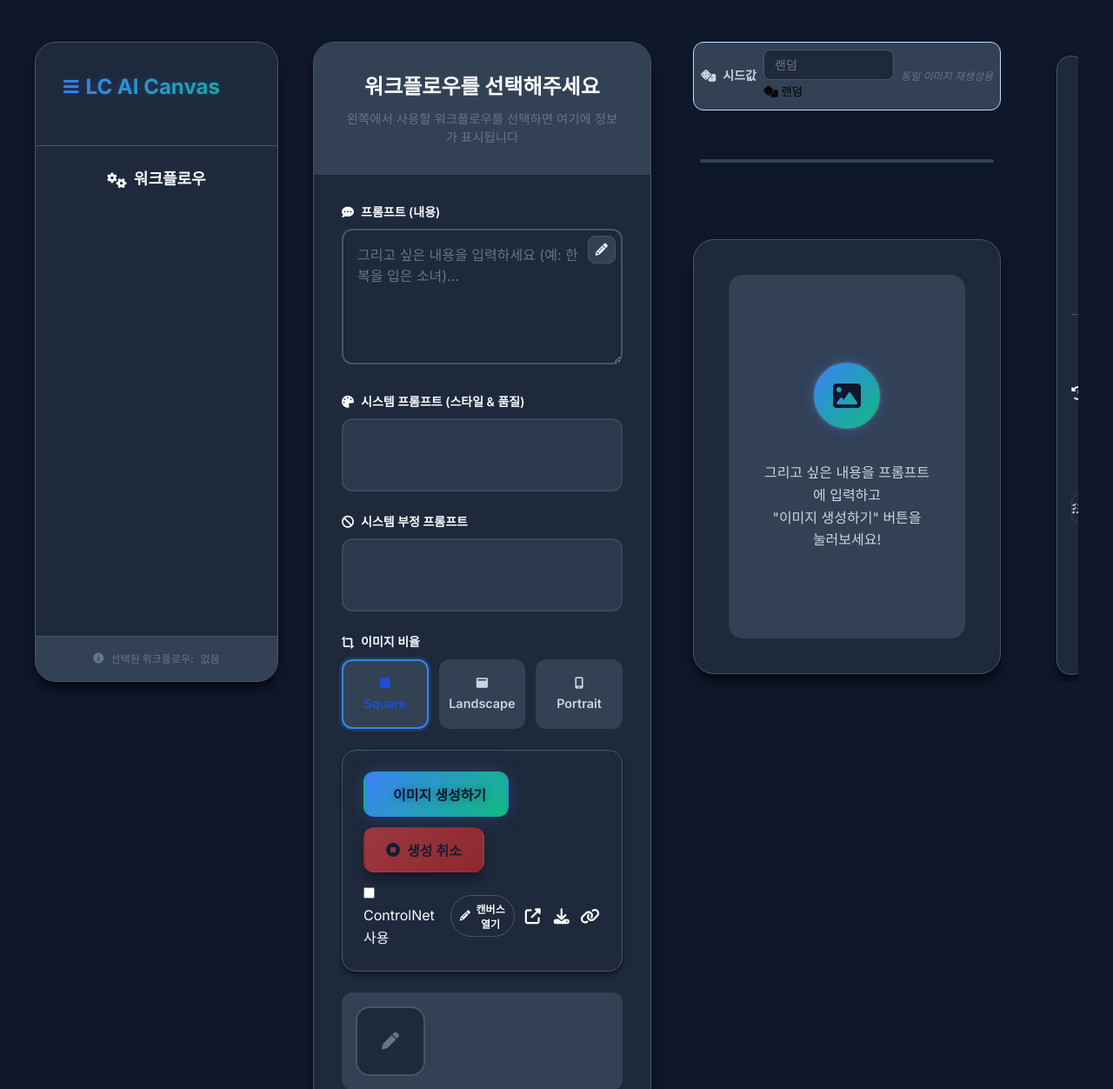
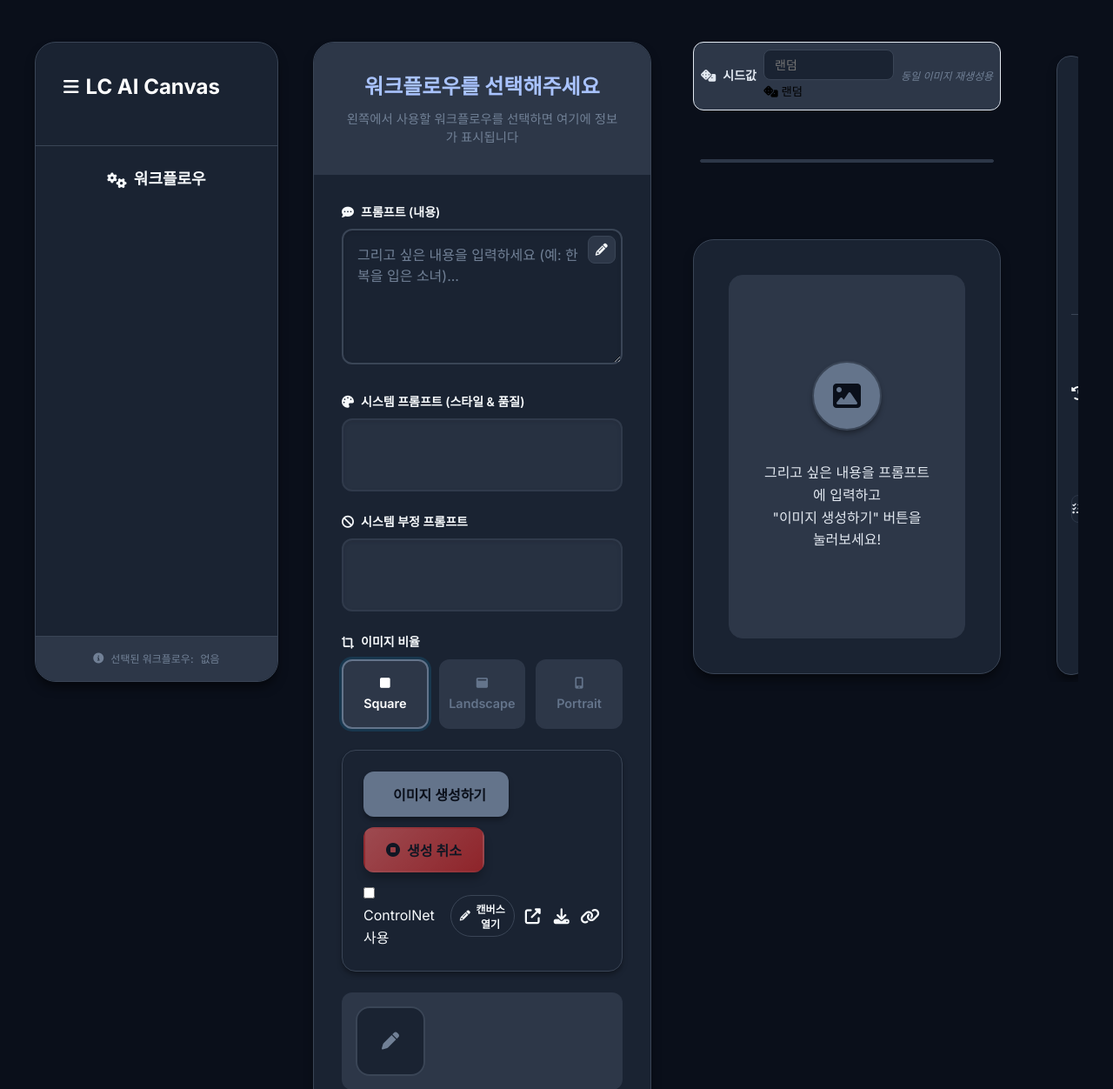
Before and after one commit to YoungkyuAlexKim/ComfyUI_FastAPI, a FastAPI app: template templates/index.html in a window 1280 px wide. Shown: the top 1252 px of the page at 87% size. Run offline with FastAPI, Linux system fonts and the light colour scheme; the template is opened without the code that fills it, so the values that code supplies are empty; parts of the project's set-up code (start-up, migrations or seed data) failed here and were passed over; some libraries are stand-ins or nearby versions.

Commit message:
프론트 버그 수정 및 로깅/예외 처리 표준화
프롬프트 변환 버튼 선택자 수정, ControlNet 캔버스 불러오기 폴백 추가
- HTTP 요청 로깅 미들웨어와 전역 예외 핸들러 도입
- main/comfy_client의 print 제거, 구조화 로그(JSON)로 일원화
- 기능 동일성 유지 및 린트 통과 확인

```diff
--- a/app/main.py
+++ b/app/main.py
@@ -34,11 +34,72 @@ from llm.prompt_translator import PromptTranslator
 try:
     translator = PromptTranslator(model_path="./models/gemma-3-4b-it-Q6_K.gguf")
 except FileNotFoundError as e:
-    print(f"경고: {e}. 프롬프트 번역 기능이 비활성화됩니다.")
+    logger.warning({"event": "llm_load_warning", "message": str(e)})
     translator = None
 
 templates = Jinja2Templates(directory="templates")
 app = FastAPI(title="ComfyUI FastAPI Server", version="0.4.0 (Jobs & Queues)")
+logger = setup_logging()
+
+# --- HTTP request logging middleware ---
+@app.middleware("http")
+async def http_logging_middleware(request: Request, call_next):
+    path = request.url.path or ""
+    # Skip very noisy static mounts
+    if path.startswith("/static") or path.startswith("/outputs"):
+        return await call_next(request)
+    req_id = uuid.uuid4().hex
+    start = time.perf_counter()
+    try:
+        logger.info({"event": "http_request", "request_id": req_id, "method": request.method, "path": path})
+        response = await call_next(request)
+        duration_ms = int((time.perf_counter() - start) * 1000)
+        try:
+            response.headers["X-Request-ID"] = req_id
+        except Exception:
+            pass
+        logger.info({
+            "event": "http_response",
+            "request_id": req_id,
+            "method": request.method,
+            "path": path,
+            "status_code": getattr(response, "status_code", None),
+            "duration_ms": duration_ms,
+        })
+        return response
+    except Exception as e:
+        duration_ms = int((time.perf_counter() - start) * 1000)
+        logger.error({
+            "event": "http_exception",
+            "request_id": req_id,
+            "method": request.method,
+            "path": path,
+            "error": str(e),
+            "duration_ms": duration_ms,
+        })
+        raise
+
+# --- Global exception handlers ---
+@app.exception_handler(HTTPException)
+async def http_exception_handler(request: Request, exc: HTTPException):
+    logger.warning({
+        "event": "http_error",
+        "path": request.url.path,
+        "method": request.method,
+        "status_code": exc.status_code,
+        "detail": exc.detail,
+    })
+    return JSONResponse(status_code=exc.status_code, content={"detail": exc.detail})
+
+@app.exception_handler(Exception)
+async def unhandled_exception_handler(request: Request, exc: Exception):
+    logger.error({
+        "event": "unhandled_exception",
+        "path": request.url.path,
+        "method": request.method,
+        "error": str(exc),
+    })
+    return JSONResponse(status_code=500, content={"detail": "Internal Server Error"})
 
 # --- API 요청 모델 (v3.0 기준) ---
 class GenerateRequest(BaseModel):
@@ -467,7 +528,7 @@ async def get_workflows():
                 with open(json_path, 'r', encoding='utf-8') as f:
                     node_count = len(json.load(f))
             except Exception as e:
-                print(f"Error processing workflow {json_path}: {e}")
+                logger.warning({"event": "workflow_list_error", "workflow": json_path, "error": str(e)})
         workflows.append({
             "id": workflow_id,
             "name": config.get("display_name", workflow_id.replace("_", " ").title()),  # config에서 가져오기
@@ -1217,7 +1278,7 @@ async def websocket_endpoint(websocket: WebSocket):
         logger.info({"event": "ws_disconnect", "owner_id": user_id})
         manager.disconnect(websocket, user_id)
     except Exception as e:
-        print(f"💥 WebSocket error: {e}")
+        logger.error({"event": "ws_error", "owner_id": user_id, "error": str(e)})
         manager.disconnect(websocket, user_id)
 
 app.mount("/outputs", StaticFiles(directory="outputs"), name="outputs")
--- a/static/css/components.css
+++ b/static/css/components.css
@@ -171,8 +171,8 @@
 
 /* Dark Theme Button Components */
 .generate-btn {
-    /* Gaming Studio 브랜드 색상 사용 - 네온 테마 */
-    background: linear-gradient(135deg, var(--lc-primary), var(--lc-secondary));
+    /* Clean professional appearance */
+    background: var(--lc-primary);
     color: var(--bg-primary);
     border: 2px solid transparent;
     border-radius: var(--radius-lg);
@@ -186,13 +186,13 @@
     justify-content: center;
     gap: var(--space-sm);
     min-height: 48px;
-    box-shadow: var(--shadow-glow);
-    text-shadow: 0 0 10px rgba(0, 0, 0, 0.3);
+    box-shadow: var(--shadow-md);
+    text-shadow: none;
 }
 
 .generate-btn:hover:not(:disabled) {
     transform: translateY(-2px);
-    box-shadow: var(--shadow-glow-green);
+    box-shadow: var(--shadow-lg);
     border-color: var(--lc-secondary);
 }
 
@@ -295,7 +295,8 @@
     background: var(--lc-primary);
     border-color: var(--lc-primary);
     color: var(--bg-primary);
-    box-shadow: var(--neon-glow);
+    box-shadow: var(--shadow-md);
+    font-weight: 600;
 }
 
 .chip-btn:disabled {
@@ -326,7 +327,7 @@
 }
 
 .aspect-ratio-btn {
-    background: var(--bg-card);
+    background: var(--bg-tertiary);
     border: 2px solid var(--bg-surface);
     border-radius: var(--radius-lg);
     padding: var(--space-lg);
@@ -334,7 +335,7 @@
     transition: all var(--transition-fast);
     text-align: center;
     font-weight: 600;
-    color: var(--text-primary);
+    color: var(--lc-primary);
     display: flex;
     flex-direction: column;
     align-items: center;
@@ -346,22 +347,31 @@
 .aspect-ratio-btn:hover {
     border-color: var(--lc-primary);
     background: var(--bg-hover);
-    box-shadow: var(--neon-glow);
+    color: var(--text-primary);
+    box-shadow: var(--shadow-sm);
     transform: translateY(-2px);
 }
 
+.aspect-ratio-btn:hover .icon {
+    color: var(--text-primary);
+}
+
 .aspect-ratio-btn.selected {
-    background: var(--bg-tertiary);
+    background: #FFFFFF;
     border-color: var(--lc-primary);
-    color: var(--lc-primary);
-    box-shadow: var(--neon-glow);
+    color: #FFFFFF;
+    box-shadow: var(--shadow-md);
 }
 
 .aspect-ratio-btn .icon {
     font-size: 24px;
-    /* Gaming Studio 브랜드 색상 사용 */
+    /* Clean professional color */
     color: var(--lc-primary);
-    text-shadow: var(--neon-glow);
+    text-shadow: none;
+}
+
+.aspect-ratio-btn.selected .icon {
+    color: #FFFFFF;
 }
 
 .aspect-ratio-btn .label {
@@ -388,11 +398,11 @@
 
 .progress-bar {
     height: 100%;
-    /* Gaming Studio 브랜드 색상 사용 */
-    background: linear-gradient(90deg, var(--lc-primary), var(--lc-secondary));
+    /* Clean professional single color */
+    background: var(--lc-primary);
     border-radius: var(--radius-full);
     transition: width var(--transition-normal);
-    box-shadow: var(--neon-glow);
+    box-shadow: none;
 }
 
 /* Dark Theme Status Messages */
@@ -717,15 +728,15 @@
 .placeholder-icon {
     width: 80px;
     height: 80px;
-    /* LOADCOMPLETE 브랜드 색상 사용 */
-    background: linear-gradient(135deg, var(--lc-primary), var(--lc-secondary));
+    /* Clean professional appearance */
+    background: var(--lc-primary);
     border-radius: var(--radius-full);
     display: flex;
     align-items: center;
     justify-content: center;
     font-size: 32px;
     color: var(--bg-primary);
-    box-shadow: var(--shadow-glow);
+    box-shadow: var(--shadow-md);
 }
 
 .placeholder-text {
@@ -940,8 +951,7 @@
         border-top: 1px solid var(--text-primary);
     }
 }
-    position: absolute;
-}
+/* fixed stray tokens */
 
 .translate-btn--icon[data-tooltip]::after {
     content: attr(data-tooltip);
@@ -950,7 +960,7 @@
     right: 0;
     transform: translateY(-4px);
     background: rgba(17, 24, 39, 0.95);
-    color: var(--bg-primary);
+    color: #ffffff;
     padding: 6px 8px;
     font-size: 11px;
     border-radius: 6px;
@@ -1835,7 +1846,7 @@
     transition: all var(--transition-fast);
     text-align: center;
     font-weight: 600;
-    color: var(--text-secondary);
+    color: var(--primary-500);
     display: flex; /* 내부 요소 정렬을 위해 flexbox 사용 */
     flex-direction: column; /* 세로 정렬 */
     align-items: center; /* 가로 중앙 정렬 */
@@ -1852,7 +1863,7 @@
 .aspect-ratio-btn.selected {
     background-color: var(--bg-tertiary);
     border-color: var(--primary-500);
-    color: var(--primary-700);
+    color: #FFFFFF;
     box-shadow: 0 0 0 3px rgba(14, 165, 233, 0.15);
 }
 
@@ -1868,6 +1879,12 @@
     display: block;
     font-weight: 600; /* 라벨 굵기 유지 */
     margin-bottom: 0; /* 해상도 숫자 제거에 따라 마진 제거 */
+    color: var(--primary-500);
+}
+
+/* Selected state content should be white for clarity */
+.aspect-ratio-btn.selected .label {
+    color: #FFFFFF;
 }
 
 .aspect-ratio-btn .resolution { /* 해상도 숫자는 더 이상 표시되지 않으므로, 이 스타일은 더 이상 필요 없지만 만일을 위해 남겨둠 */
--- a/static/css/layout.css
+++ b/static/css/layout.css
@@ -67,7 +67,7 @@
 
 .workflow-list {
     flex: 1;
-    padding: 0 var(--space-2xl) var(--space-xl);
+    padding: var(--space-xl) var(--space-2xl) var(--space-xl);
     overflow-y: auto;
     min-height: 200px;
     /* 워크플로우가 적어도 컨테이너 크기 유지 */
@@ -153,7 +153,7 @@
 .workflow-name-display {
     font-size: var(--font-size-2xl);
     font-weight: 700;
-    color: var(--text-primary);
+    color: #a9b4e6;
     margin-bottom: var(--space-sm);
     display: flex;
     align-items: center;
@@ -161,10 +161,7 @@
     gap: var(--space-sm);
 }
 
-.workflow-name-display.selected {
-    color: var(--lc-primary);
-    text-shadow: var(--neon-glow);
-}
+.workflow-name-display.selected { color: #fff; text-shadow: none; }
 
 .workflow-description-display {
     color: var(--text-secondary);
@@ -347,7 +344,7 @@
     background: linear-gradient(90deg, var(--lc-primary), var(--lc-secondary));
     border-radius: var(--radius-full);
     transition: width var(--transition-normal);
-    box-shadow: var(--neon-glow);
+    box-shadow: var(--shadow-sm);
 }
 
 /* Status Container */
@@ -461,32 +458,27 @@
     background: var(--bg-hover);
     color: var(--lc-primary);
     border-color: var(--lc-primary);
-    box-shadow: var(--neon-glow);
+    box-shadow: var(--shadow-sm);
 }
 
 /* Dark Theme App Title */
 .app-title {
     font-size: var(--font-size-2xl);
     font-weight: 700;
-    /* Gaming Studio 브랜드 색상 사용 */
-    background: linear-gradient(135deg, var(--lc-primary), var(--lc-secondary));
-    background-clip: text;
-    -webkit-background-clip: text;
-    -webkit-text-fill-color: transparent;
+    color: #fff;
     display: flex;
     align-items: center;
     gap: var(--space-sm);
     margin: 0 0 var(--space-lg) 0;
-    text-shadow: var(--neon-glow);
+    text-shadow: none;
 }
 
 .app-title i {
     font-size: var(--font-size-xl);
-    /* 아이콘은 네온 효과와 함께 표시 */
-    color: var(--lc-primary);
+    color: #fff;
     background: none;
-    -webkit-text-fill-color: var(--lc-primary);
-    text-shadow: var(--neon-glow);
+    -webkit-text-fill-color: #fff;
+    text-shadow: none;
 }
 
 /* LC Brand Colors are now defined in variables.css */
@@ -506,7 +498,7 @@
 .workflow-name-display {
     font-size: 1.5rem;
     font-weight: 700;
-    color: var(--text-primary);
+    color: #ffffff;
     margin-bottom: var(--space-sm);
     display: flex;
     align-items: center;
@@ -514,8 +506,12 @@
     gap: var(--space-sm);
 }
 
-.workflow-name-display.selected {
-    color: var(--lc-primary);
+.workflow-name-display.selected { color: #fff; }
+
+/* Explicit color for the header workflow title (slightly more blue tone) */
+#workflow-name-display,
+#workflow-name-display.selected {
+    color: #a9c3ff;
 }
 
 .workflow-description-display {
--- a/static/css/responsive.css
+++ b/static/css/responsive.css
@@ -139,7 +139,7 @@
         display: grid;
         grid-template-columns: repeat(auto-fit, minmax(200px, 1fr));
         gap: var(--space-sm);
-        padding: 0 var(--space-lg) var(--space-lg);
+        padding: var(--space-md) var(--space-lg) var(--space-lg);
     }
 
     .workflow-item {
@@ -296,7 +296,7 @@
 
     .workflow-list {
         grid-template-columns: 1fr;
-        padding: 0 var(--space-md) var(--space-md);
+        padding: var(--space-sm) var(--space-md) var(--space-md);
     }
 
     .workflow-item {
--- a/static/css/variables.css
+++ b/static/css/variables.css
@@ -1,58 +1,58 @@
-/* Dark Modern Design System Variables - Gaming Studio Style */
+/* Dark Modern Design System Variables - Professional Corporate Style */
 :root {
-    /* Gaming Studio Brand Colors - Dark Modern Theme */
-    --lc-primary: #3B82F6;      /* Professional Blue */
-    --lc-secondary: #10B981;    /* Emerald Green */
-    --lc-accent: #F59E0B;       /* Amber Accent */
+    /* Corporate Brand Colors - Muted Professional Theme */
+    --lc-primary: #64748B;      /* Muted Slate Gray */
+    --lc-secondary: #475569;    /* Darker Slate */
+    --lc-accent: #334155;       /* Medium Slate */
 
-    /* Primary Colors - Professional Blue Palette */
-    --primary-50: #EFF6FF;      /* Very Light Blue */
-    --primary-100: #DBEAFE;     /* Light Blue */
-    --primary-200: #BFDBFE;     /* Light Professional */
-    --primary-300: #93C5FD;     /* Professional */
-    --primary-400: #60A5FA;     /* Bright Professional */
-    --primary-500: #3B82F6;     /* Professional Blue */
-    --primary-600: #2563EB;     /* Deep Professional */
-    --primary-700: #1D4ED8;     /* Dark Professional */
-    --primary-800: #1E40AF;     /* Darker Professional */
-    --primary-900: #1E3A8A;     /* Darkest Professional */
+    /* Primary Colors - Muted Slate Palette */
+    --primary-50: #F8FAFC;      /* Very Light Gray */
+    --primary-100: #F1F5F9;     /* Light Gray */
+    --primary-200: #E2E8F0;     /* Light Muted */
+    --primary-300: #CBD5E1;     /* Muted Gray */
+    --primary-400: #94A3B8;     /* Medium Muted */
+    --primary-500: #64748B;     /* Muted Slate */
+    --primary-600: #475569;     /* Darker Muted */
+    --primary-700: #334155;     /* Dark Muted */
+    --primary-800: #1E293B;     /* Darker Muted */
+    --primary-900: #0F172A;     /* Darkest Muted */
 
-    /* Secondary Colors - Emerald Green Palette */
-    --secondary-50: #ECFDF5;     /* Very Light Emerald */
-    --secondary-100: #D1FAE5;    /* Light Emerald */
-    --secondary-200: #A7F3D0;    /* Light Professional */
-    --secondary-300: #6EE7B7;    /* Professional Emerald */
-    --secondary-400: #34D399;    /* Bright Emerald */
-    --secondary-500: #10B981;    /* Professional Emerald */
-    --secondary-600: #059669;    /* Deep Emerald */
-    --secondary-700: #047857;    /* Dark Emerald */
-    --secondary-800: #065F46;    /* Darker Emerald */
-    --secondary-900: #064E3B;    /* Darkest Emerald */
+    /* Secondary Colors - Neutral Gray Palette */
+    --secondary-50: #F8FAFC;     /* Very Light Gray */
+    --secondary-100: #F1F5F9;    /* Light Gray */
+    --secondary-200: #E2E8F0;    /* Light Neutral */
+    --secondary-300: #CBD5E1;    /* Neutral Gray */
+    --secondary-400: #94A3B8;    /* Medium Neutral */
+    --secondary-500: #64748B;    /* Neutral Slate */
+    --secondary-600: #475569;    /* Darker Neutral */
+    --secondary-700: #334155;    /* Dark Neutral */
+    --secondary-800: #1E293B;    /* Darker Neutral */
+    --secondary-900: #0F172A;    /* Darkest Neutral */
 
-    /* Dark Theme Backgrounds */
-    --bg-primary: #0F172A;      /* Slate Dark */
-    --bg-secondary: #1E293B;    /* Slate Medium */
-    --bg-tertiary: #334155;     /* Slate Light */
-    --bg-surface: #475569;      /* Slate Surface */
-    --bg-card: #1E293B;         /* Card Background */
-    --bg-hover: #334155;        /* Hover State */
+    /* Dark Theme Backgrounds - Improved Contrast */
+    --bg-primary: #0A0F1A;      /* Deeper Dark */
+    --bg-secondary: #1A2332;    /* Darker Medium */
+    --bg-tertiary: #2D3748;     /* Medium Gray */
+    --bg-surface: #3A4556;      /* Surface Gray */
+    --bg-card: #1A2332;         /* Card Background */
+    --bg-hover: #2D3748;        /* Hover State */
 
-    /* Dark Theme Text Colors */
-    --text-primary: #F8FAFC;    /* Primary Text */
-    --text-secondary: #CBD5E1;  /* Secondary Text */
-    --text-tertiary: #94A3B8;   /* Tertiary Text */
-    --text-muted: #64748B;      /* Muted Text */
-    --text-disabled: #475569;   /* Disabled Text */
+    /* Dark Theme Text Colors - Better Readability */
+    --text-primary: #F7FAFC;    /* Bright White */
+    --text-secondary: #E2E8F0;  /* Light Gray */
+    --text-tertiary: #A0AEC0;   /* Medium Gray */
+    --text-muted: #718096;      /* Muted Gray */
+    --text-disabled: #4A5568;   /* Dark Gray */
 
-    /* Semantic Colors - Professional Style */
-    --success: #10B981;         /* Emerald */
-    --success-light: rgba(16, 185, 129, 0.15);
-    --error: #EF4444;           /* Red */
-    --error-light: rgba(239, 68, 68, 0.15);
-    --warning: #F59E0B;         /* Amber */
-    --warning-light: rgba(245, 158, 11, 0.15);
-    --info: #3B82F6;            /* Professional Blue */
-    --info-light: rgba(59, 130, 246, 0.15);
+    /* Semantic Colors - Muted Professional Style */
+    --success: #48BB78;         /* Muted Green */
+    --success-light: rgba(72, 187, 120, 0.15);
+    --error: #F56565;           /* Muted Red */
+    --error-light: rgba(245, 101, 101, 0.15);
+    --warning: #ED8936;         /* Muted Orange */
+    --warning-light: rgba(237, 137, 54, 0.15);
+    --info: #64748B;            /* Muted Slate */
+    --info-light: rgba(100, 116, 139, 0.15);
 
     /* Spacing System - More Generous */
     --space-xs: 0.25rem;    /* 4px */
@@ -74,14 +74,13 @@
     --radius-3xl: 2rem;      /* 32px */
     --radius-full: 9999px;   /* Full rounded */
 
-    /* Dark Theme Shadows - Subtle and Professional */
-    --shadow-sm: 0 1px 2px 0 rgba(0, 0, 0, 0.4), 0 1px 3px 0 rgba(0, 0, 0, 0.3);
-    --shadow-md: 0 4px 6px -1px rgba(0, 0, 0, 0.5), 0 2px 4px -2px rgba(0, 0, 0, 0.4);
-    --shadow-lg: 0 10px 15px -3px rgba(0, 0, 0, 0.6), 0 4px 6px -4px rgba(0, 0, 0, 0.5);
-    --shadow-xl: 0 20px 25px -5px rgba(0, 0, 0, 0.7), 0 8px 10px -6px rgba(0, 0, 0, 0.6);
-    --shadow-2xl: 0 25px 50px -12px rgba(0, 0, 0, 0.8);
-    --shadow-glow: 0 0 15px rgba(59, 130, 246, 0.2), 0 0 30px rgba(59, 130, 246, 0.1);
-    --shadow-glow-green: 0 0 15px rgba(16, 185, 129, 0.2), 0 0 30px rgba(16, 185, 129, 0.1);
+    /* Dark Theme Shadows - Subtle and Clean */
+    --shadow-sm: 0 1px 2px 0 rgba(0, 0, 0, 0.3);
+    --shadow-md: 0 4px 6px -1px rgba(0, 0, 0, 0.4);
+    --shadow-lg: 0 8px 12px -2px rgba(0, 0, 0, 0.5);
+    --shadow-xl: 0 12px 16px -4px rgba(0, 0, 0, 0.6);
+    --shadow-2xl: 0 16px 20px -8px rgba(0, 0, 0, 0.7);
+    /* Removed neon glow effects for cleaner appearance */
 
     /* Transitions */
     --transition-fast: 0.15s ease-out;
@@ -125,7 +124,5 @@
     --skeleton-color-2: var(--bg-surface);
     --skeleton-speed: 1.4s;
 
-    /* Professional Theme Specific */
-    --neon-glow: 0 0 8px rgba(59, 130, 246, 0.3);
-    --neon-glow-green: 0 0 8px rgba(16, 185, 129, 0.3);
+    /* Clean Theme - No neon effects */
 }
--- a/static/js/control_canvas.js
+++ b/static/js/control_canvas.js
@@ -184,22 +184,32 @@
         const chk = document.getElementById('control-enabled');
         if (chk) chk.checked = true;
         // 갤러리 컨트롤 탭 갱신 유도: 저장 후 즉시 전환은 하지 않음
-        alert('컨트롤이 저장되었습니다. 내 컨트롤 탭에서 확인할 수 있어요.');
+        try { alert('컨트롤이 저장되었습니다. 내 컨트롤 탭에서 확인할 수 있어요.'); } catch (_) {}
       } catch (e) {
-        alert('업로드 실패: ' + e.message);
+        try { alert('업로드 실패: ' + e.message); } catch (_) {}
       }
     }
 
     async function loadSelectedToCanvas(){
-      let id = null; try { id = localStorage.getItem('selectedControlId') || ''; } catch(_) {}
-      if (!id) { alert('선택된 컨트롤이 없습니다. 내 컨트롤 탭에서 선택하세요.'); return; }
+      // Prefer new storage: controlSlots.default, fallback to legacy selectedControlId
+      let id = '';
       try {
-        // 간단히 썸네일/원본 URL은 모르므로 내 컨트롤 목록 첫 페이지에서 찾아 시도
-        const res = await fetch('/api/v1/controls?page=1&size=24');
+        const slotsRaw = localStorage.getItem('controlSlots');
+        const slots = slotsRaw ? JSON.parse(slotsRaw) : {};
+        if (slots && typeof slots === 'object' && typeof slots.default === 'string' && slots.default) {
+          id = slots.default;
+        }
+      } catch (_) {}
+      if (!id) {
+        try { id = localStorage.getItem('selectedControlId') || ''; } catch(_) {}
+      }
+      if (!id) { try { alert('선택된 컨트롤이 없습니다. 내 컨트롤 탭에서 선택하세요.'); } catch (_) {} return; }
+      try {
+        const res = await fetch('/api/v1/controls?page=1&size=500');
         const data = await res.json();
         const items = Array.isArray(data.items) ? data.items : [];
         const it = items.find(x => x.id === id);
-        if (!it || !it.url) { alert('컨트롤 이미지를 찾을 수 없습니다.'); return; }
+        if (!it || !it.url) { try { alert('컨트롤 이미지를 찾을 수 없습니다.'); } catch(_) {} return; }
         const img = new Image();
         img.crossOrigin = 'anonymous';
         img.onload = () => {
@@ -216,10 +226,10 @@
           }
           ctx.drawImage(img, dx, dy, dw, dh);
         };
-        img.onerror = () => alert('이미지 로드 실패');
+        img.onerror = () => { try { alert('이미지 로드 실패'); } catch (_) {} };
         img.src = it.url;
       } catch (_) {
-        alert('불러오기 실패');
+        try { alert('불러오기 실패'); } catch (_) {}
       }
     }
 
--- a/static/js/prompt_translate.js
+++ b/static/js/prompt_translate.js
@@ -1,21 +1,20 @@
 document.addEventListener('DOMContentLoaded', () => {
-    const translateButtons = document.querySelectorAll('.translate-btn');
+    const translateButtons = document.querySelectorAll('.translate-btn, .translate-btn--icon, .translate-btn--small');
 
     translateButtons.forEach(button => {
         button.addEventListener('click', async (e) => {
             e.preventDefault();
             const targetId = button.dataset.target;
             const textarea = document.getElementById(targetId);
-            const originalText = textarea.value.trim();
+            const originalText = (textarea && typeof textarea.value === 'string') ? textarea.value.trim() : '';
 
             if (!originalText) {
-                alert('번역할 내용을 입력해주세요.');
+                try { alert('번역할 내용을 입력해주세요.'); } catch (_) {}
                 return;
             }
 
-            // 버튼 상태 변경 (작은 버튼은 더 컴팩트한 스피너 사용)
             const originalButtonHtml = button.innerHTML;
-            const isSmall = button.classList.contains('translate-btn--small');
+            const isSmall = button.classList.contains('translate-btn--small') || button.classList.contains('translate-btn--icon');
             button.disabled = true;
             button.innerHTML = isSmall
                 ? '<div class="loading-spinner-small"></div>'
@@ -31,21 +30,21 @@ document.addEventListener('DOMContentLoaded', () => {
                 });
 
                 if (!response.ok) {
-                    const errorData = await response.json();
-                    throw new Error(errorData.detail || '번역 중 오류가 발생했습니다.');
+                    let detail = '번역 중 오류가 발생했습니다.';
+                    try { const errorData = await response.json(); if (errorData && errorData.detail) detail = errorData.detail; } catch (_) {}
+                    throw new Error(detail);
                 }
 
                 const result = await response.json();
-                textarea.value = result.translated_text;
-
-                // textarea 높이 자동 조절
-                textarea.dispatchEvent(new Event('input'));
+                if (textarea) {
+                    textarea.value = result.translated_text || '';
+                    try { textarea.dispatchEvent(new Event('input')); } catch (_) {}
+                }
 
             } catch (error) {
                 console.error('Translation error:', error);
-                alert(`오류: ${error.message}`);
+                try { alert(`오류: ${error.message}`); } catch (_) {}
             } finally {
-                // 버튼 상태 복원
                 button.disabled = false;
                 button.innerHTML = originalButtonHtml;
             }
```
Also changed, not shown: other parts of static/css/components.css (+18 -16 lines), app/comfy_client.py (+49 -15 lines), templates/admin.html (+23 -12 lines), db/app_data.db.
